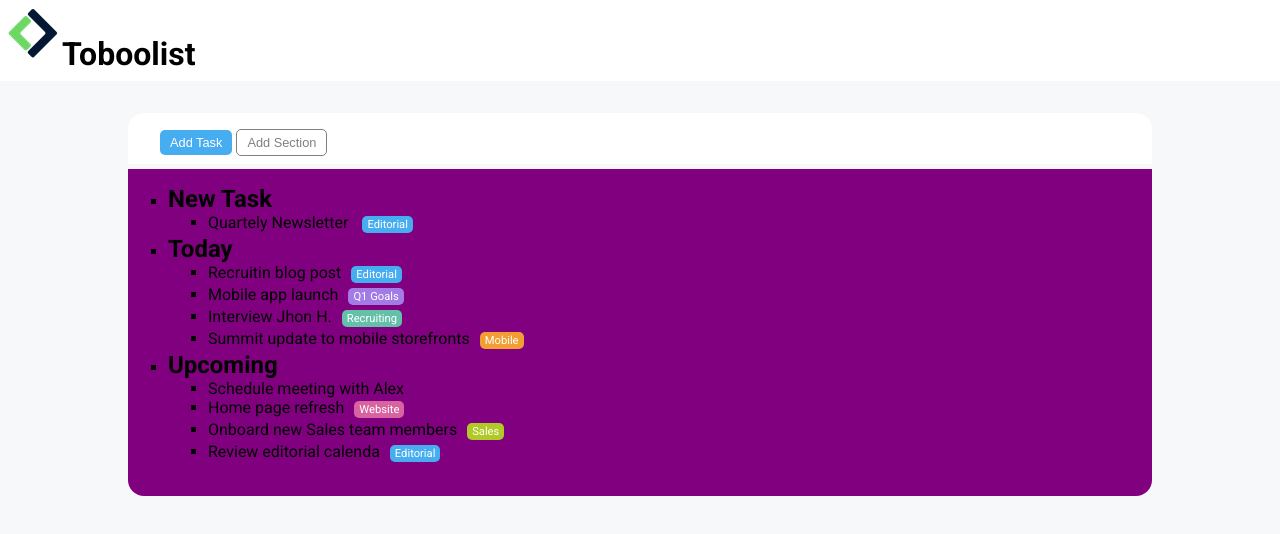
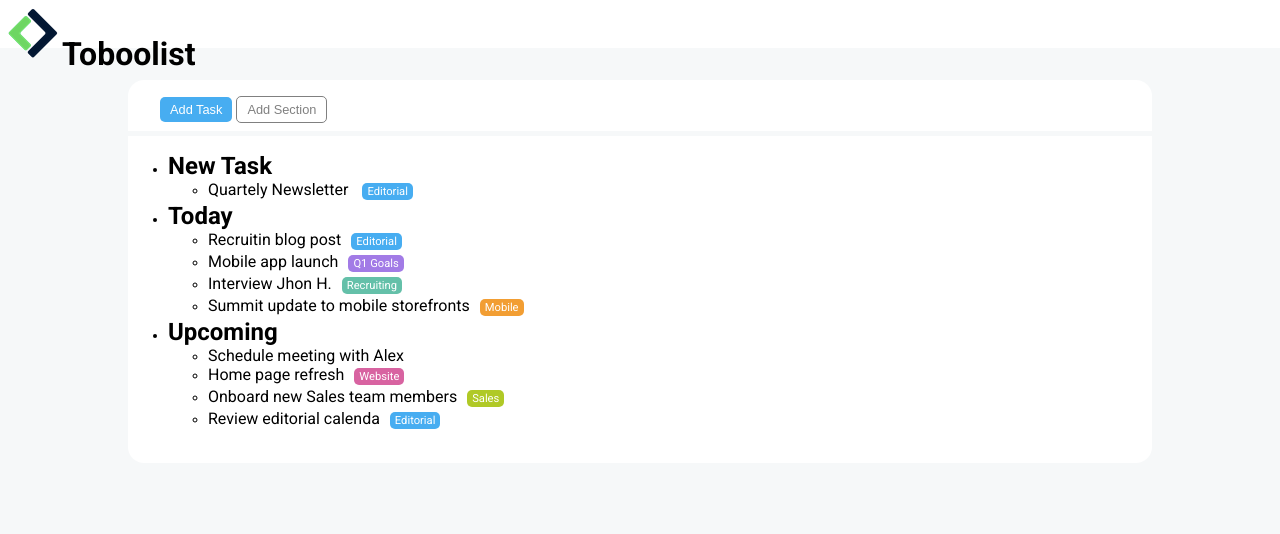
Before and after one commit to Gabriele-Viola/html-css-toboolist, a plain HTML site: page index.html in a window 1280 px wide. Drawn offline with Linux system fonts and the light colour scheme.

Commit message:
upgrade general css

```diff
--- a/css/style.css
+++ b/css/style.css
@@ -28,12 +28,13 @@ body{
 }
 #Title{
     display: inline-block;
-    inline-size: auto;
+    inline-size: 3rem;
     vertical-align: middle;
 }
 #app_header{
     background-color: var(--blist-white);
     padding: 0.5rem;
+    height: 3rem;
 
 }
 
@@ -54,7 +55,7 @@ body{
     border-radius: 1rem 1rem 0 0;
 }
 #main-list{
-    background-color: purple;
+    background-color: var(--blist-white);
     margin: 5px 0;
     padding: 1rem 0 2rem;
     border-radius: 0 0 1rem 1rem;
@@ -81,9 +82,16 @@ body{
 
 }
 /* endmain region */
+/* ul{
+list-style-image:url(https://img.icons8.com/?size=100&id=11695&format=png&color=40C057) ;
+font-size: x-small;
 
-ul{
-    list-style-type: square ;
+} */
+::marker{
+    font-size: small;
+}
+
+.menu{
 }
 .HeadList{
     font-size: 1.5rem;
```
